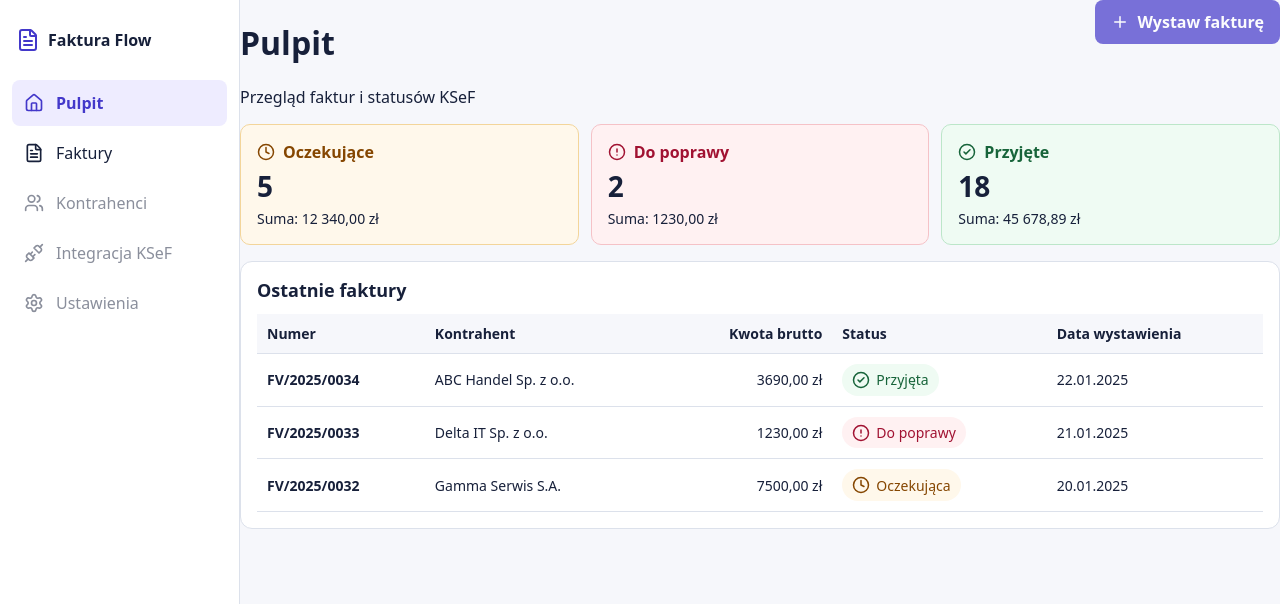
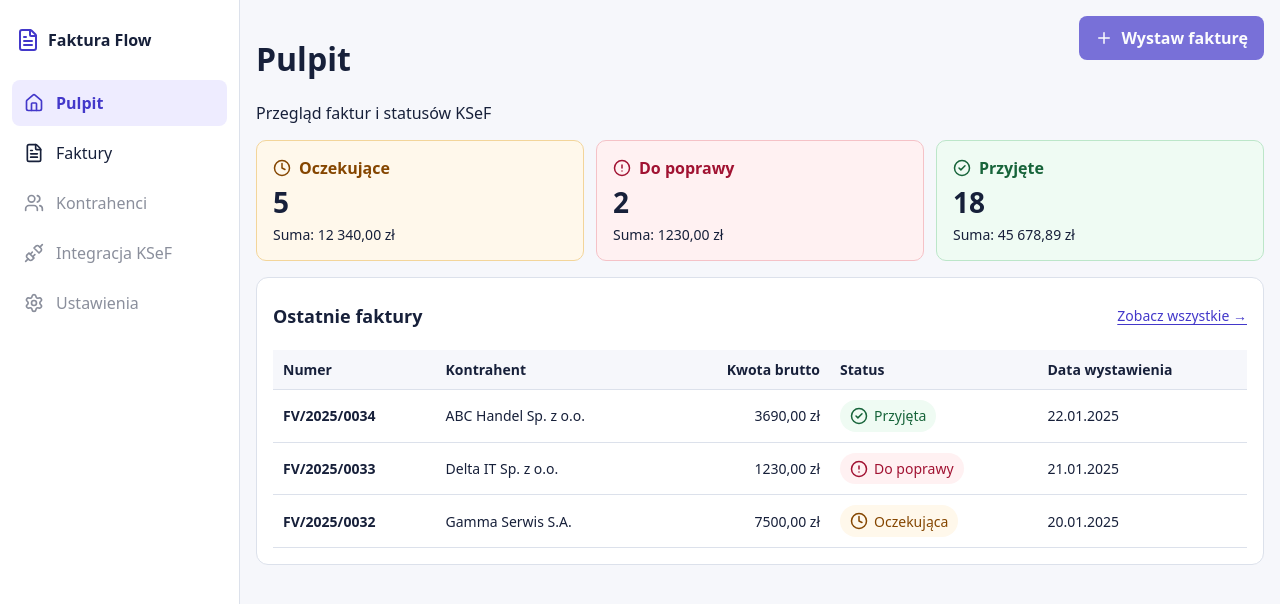
Before and after one commit to kacpi95/FakturoHub, a React (Vite) app in the folder frontend/: page /app in a window 1280 px wide. Shown: the top 604 px of the page. Built offline with nearby package versions, Linux system fonts and the light colour scheme.

Commit message:
feat: add link to view all invoices

```diff
--- a/frontend/src/features/invoices/components/RecentInvoices/RecentInvoices.module.scss
+++ b/frontend/src/features/invoices/components/RecentInvoices/RecentInvoices.module.scss
@@ -7,9 +7,27 @@
   background: var(--color-surface);
 }
 
+.header {
+  display: flex;
+  flex-wrap: wrap;
+  align-items: center;
+  justify-content: space-between;
+  gap: 0.5rem 1rem;
+  margin-bottom: 0.75rem;
+}
+
 .title {
-  margin: 0 0 0.75rem;
+  margin: 0;
   font-size: 1.125rem;
+}
+
+.viewAll {
+  display: inline-flex;
+  align-items: center;
+  min-height: 2.75rem;
+  color: var(--color-primary);
+  font-size: 0.875rem;
+  text-underline-offset: 0.2em;
 }
 
 .tableContainer {
--- a/frontend/src/features/invoices/components/RecentInvoices/RecentInvoices.tsx
+++ b/frontend/src/features/invoices/components/RecentInvoices/RecentInvoices.tsx
@@ -1,5 +1,6 @@
 import { CircleAlert, CircleCheck, Clock } from 'lucide-react';
 import type { LucideIcon } from 'lucide-react';
+import { Link } from 'react-router';
 
 import { mockInvoices } from '../../invoices.mock';
 import type { InvoiceStatus } from '../../types/invoice.types';
@@ -36,9 +37,15 @@ const recentInvoices = [...mockInvoices]
 export function RecentInvoices() {
   return (
     <section className={styles.section} aria-labelledby='recent-invoices-title'>
-      <h2 className={styles.title} id='recent-invoices-title'>
-        Ostatnie faktury
-      </h2>
+      <header className={styles.header}>
+        <h2 className={styles.title} id='recent-invoices-title'>
+          Ostatnie faktury
+        </h2>
+
+        <Link className={styles.viewAll} to='/app/invoices'>
+          Zobacz wszystkie →
+        </Link>
+      </header>
 
       <div
         className={styles.tableContainer}
--- a/frontend/src/pages/dashboard/Dashboard.module.scss
+++ b/frontend/src/pages/dashboard/Dashboard.module.scss
@@ -1,3 +1,9 @@
+.page {
+  max-width: 75rem;
+  margin-inline: auto;
+  padding: 1rem;
+}
+
 .header {
   display: flex;
   flex-direction: column;
```
